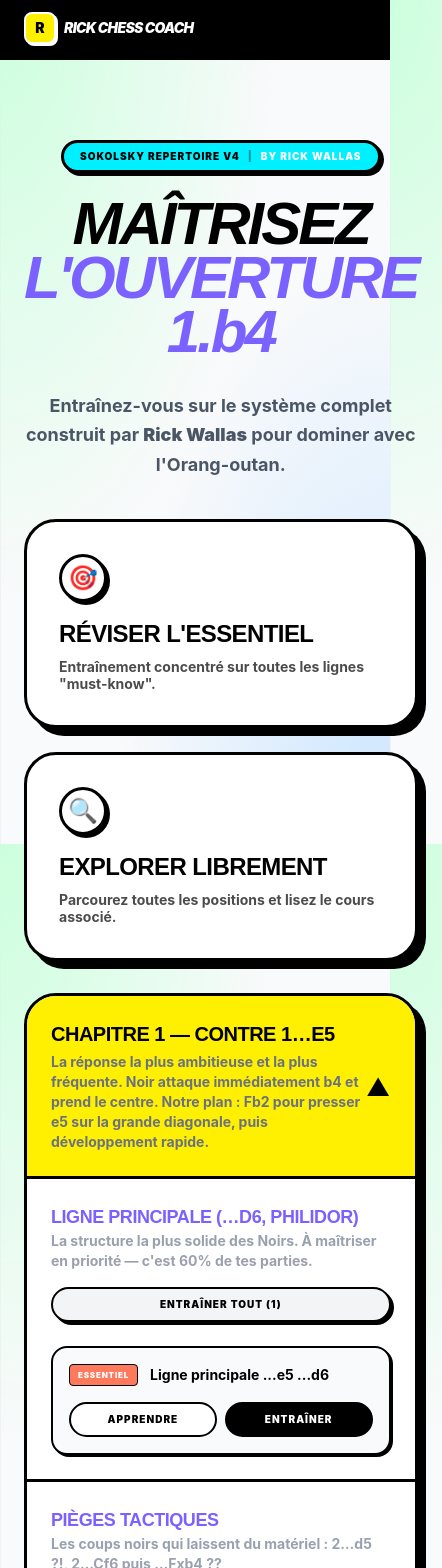
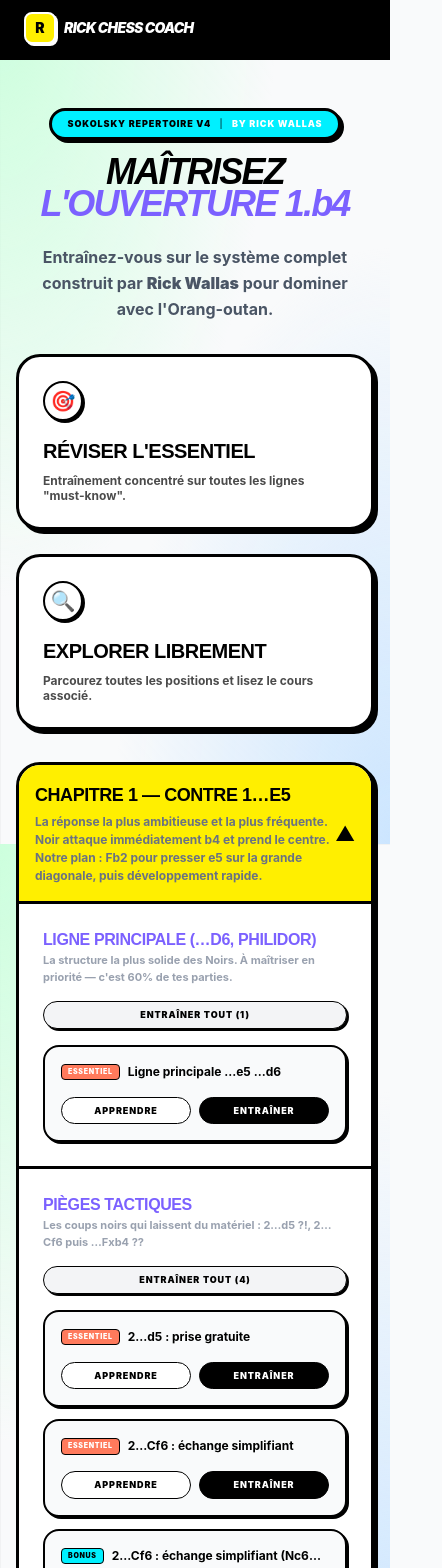
Before and after one commit to magicolala/Ouverture-b4, a React (Vite) app: page / in a window 390 px wide. Shown: the top 1568 px of the page, 442 px wide, since content can reach past the window. Built offline with nearby package versions, Linux system fonts and the light colour scheme.

Commit message:
style: improve mobile responsive design and hierarchy

```diff
--- a/src/components/RepertoireMenu.tsx
+++ b/src/components/RepertoireMenu.tsx
@@ -51,13 +51,13 @@ export function RepertoireMenu({ onStart, onExplore }: RepertoireMenuProps) {
       <div className="grid grid-cols-1 md:grid-cols-2 gap-6">
         <button
           onClick={handleMustKnow}
-          className="wero-card p-8 bg-wero-salmon group flex flex-col items-start text-left"
+          className="wero-card p-6 sm:p-8 bg-wero-salmon group flex flex-col items-start text-left"
         >
-          <div className="w-12 h-12 bg-white rounded-full border-[3px] border-black flex items-center justify-center text-2xl mb-4 shadow-[3px_3px_0_0_#000]">
+          <div className="w-10 h-10 sm:w-12 sm:h-12 bg-white rounded-full border-[2px] sm:border-[3px] border-black flex items-center justify-center text-xl sm:text-2xl mb-4 shadow-[2px_2px_0_0_#000] sm:shadow-[3px_3px_0_0_#000]">
             🎯
           </div>
-          <h2 className="text-2xl font-black uppercase tracking-tight mb-2">Réviser l'essentiel</h2>
-          <p className="font-bold opacity-70 text-sm leading-tight">
+          <h2 className="text-xl sm:text-2xl font-black uppercase tracking-tight mb-2">Réviser l'essentiel</h2>
+          <p className="font-bold opacity-70 text-[12px] sm:text-sm leading-tight">
             Entraînement concentré sur toutes les lignes "must-know".
           </p>
         </button>
@@ -65,13 +65,13 @@ export function RepertoireMenu({ onStart, onExplore }: RepertoireMenuProps) {
         {onExplore && (
           <button
             onClick={onExplore}
-            className="wero-card p-8 bg-wero-cyan group flex flex-col items-start text-left"
+            className="wero-card p-6 sm:p-8 bg-wero-cyan group flex flex-col items-start text-left"
           >
-            <div className="w-12 h-12 bg-white rounded-full border-[3px] border-black flex items-center justify-center text-2xl mb-4 shadow-[3px_3px_0_0_#000]">
+            <div className="w-10 h-10 sm:w-12 sm:h-12 bg-white rounded-full border-[2px] sm:border-[3px] border-black flex items-center justify-center text-xl sm:text-2xl mb-4 shadow-[2px_2px_0_0_#000] sm:shadow-[3px_3px_0_0_#000]">
               🔍
             </div>
-            <h2 className="text-2xl font-black uppercase tracking-tight mb-2">Explorer Librement</h2>
-            <p className="font-bold opacity-70 text-sm leading-tight">
+            <h2 className="text-xl sm:text-2xl font-black uppercase tracking-tight mb-2">Explorer Librement</h2>
+            <p className="font-bold opacity-70 text-[12px] sm:text-sm leading-tight">
               Parcourez toutes les positions et lisez le cours associé.
             </p>
           </button>
@@ -88,15 +88,15 @@ export function RepertoireMenu({ onStart, onExplore }: RepertoireMenuProps) {
             >
               <button
                 onClick={() => toggleChapter(chapter.id)}
-                className={`w-full flex items-center justify-between p-6 text-left transition-colors ${isOpen ? 'bg-wero-yellow' : 'hover:bg-gray-50'}`}
+                className={`w-full flex items-center justify-between p-4 sm:p-6 text-left transition-colors ${isOpen ? 'bg-wero-yellow' : 'hover:bg-gray-50'}`}
               >
                 <div>
-                  <h2 className="text-xl font-black uppercase tracking-tight">{chapter.title}</h2>
-                  <p className="text-sm font-bold text-gray-500 mt-1">
+                  <h2 className="text-lg sm:text-xl font-black uppercase tracking-tight">{chapter.title}</h2>
+                  <p className="text-[12px] sm:text-sm font-bold text-gray-500 mt-1">
                     {chapter.description}
                   </p>
                 </div>
-                <span className={`text-2xl transition-transform duration-300 ${isOpen ? 'rotate-180' : ''}`}>
+                <span className={`text-xl sm:text-2xl transition-transform duration-300 ${isOpen ? 'rotate-180' : ''}`}>
                   ▼
                 </span>
               </button>
@@ -111,16 +111,16 @@ export function RepertoireMenu({ onStart, onExplore }: RepertoireMenuProps) {
                         key={sub.id}
                         className="p-6 border-b-[3px] border-black last:border-b-0"
                       >
-                        <div className="flex flex-col md:flex-row md:items-end justify-between gap-4 mb-6">
+                        <div className="flex flex-col sm:flex-row sm:items-end justify-between gap-4 mb-4 sm:mb-6">
                           <div>
-                            <h3 className="text-lg font-black uppercase tracking-tight text-wero-purple">{sub.title}</h3>
-                            <p className="text-sm font-bold text-gray-400">
+                            <h3 className="text-base sm:text-lg font-black uppercase tracking-tight text-wero-purple">{sub.title}</h3>
+                            <p className="text-[11px] sm:text-sm font-bold text-gray-400">
                               {sub.description}
                             </p>
                           </div>
                           <button
                             onClick={() => onStart(lines, "practice")}
-                            className="text-[10px] font-black uppercase tracking-widest px-4 py-2 rounded-full border-[2px] border-black bg-gray-100 hover:bg-black hover:text-white transition shadow-[3px_3px_0_0_#000]"
+                            className="text-[9px] sm:text-[10px] font-black uppercase tracking-widest px-3 sm:px-4 py-1.5 sm:py-2 rounded-full border-[1.5px] sm:border-[2px] border-black bg-gray-100 hover:bg-black hover:text-white transition shadow-[2px_2px_0_0_#000] sm:shadow-[3px_3px_0_0_#000]"
                           >
                             Entraîner tout ({lines.length})
                           </button>
@@ -135,38 +135,38 @@ export function RepertoireMenu({ onStart, onExplore }: RepertoireMenuProps) {
                                 key={line.name}
                                 className="flex flex-col sm:flex-row sm:items-center gap-4 p-4 rounded-2xl border-[2px] border-black bg-gray-50 hover:bg-white transition-all shadow-[2px_2px_0_0_#000] hover:shadow-[4px_4px_0_0_#000] hover:translate-x-[-1px] hover:translate-y-[-1px]"
                               >
-                                <div className="flex items-center gap-3 flex-1">
+                                <div className="flex items-center gap-2 flex-1 min-w-0">
                                   <span
-                                    className={`text-[8px] font-black px-2 py-1 rounded border-[1.5px] tracking-widest ${badge.cls}`}
+                                    className={`text-[7px] sm:text-[8px] font-black px-1.5 py-0.5 rounded border tracking-widest shrink-0 ${badge.cls}`}
                                   >
                                     {badge.label}
                                   </span>
-                                  <span className="font-bold text-sm">
+                                  <span className="font-bold text-[12px] sm:text-sm truncate">
                                     {line.name}
                                   </span>
-                                  <div className="flex items-center gap-1">
+                                  <div className="flex items-center gap-1 shrink-0">
                                     {p?.learned && (
-                                      <span className="w-5 h-5 bg-green-500 rounded-full border-[1.5px] border-black flex items-center justify-center text-[10px] text-white font-black" title="Parcourue">
+                                      <span className="w-4 h-4 sm:w-5 sm:h-5 bg-green-500 rounded-full border border-black flex items-center justify-center text-[8px] sm:text-[10px] text-white font-black" title="Parcourue">
                                         ✓
                                       </span>
                                     )}
                                     {p && p.bestScore >= 80 && (
-                                      <span className="w-5 h-5 bg-wero-yellow rounded-full border-[1.5px] border-black flex items-center justify-center text-[10px] text-black font-black" title={`Score: ${p.bestScore}%`}>
+                                      <span className="w-4 h-4 sm:w-5 sm:h-5 bg-wero-yellow rounded-full border border-black flex items-center justify-center text-[8px] sm:text-[10px] text-black font-black" title={`Score: ${p.bestScore}%`}>
                                         ★
                                       </span>
                                     )}
                                   </div>
                                 </div>
-                                <div className="flex items-center gap-2">
+                                <div className="flex items-center gap-2 shrink-0">
                                   <button
                                     onClick={() => onStart([line], "learn")}
-                                    className="flex-1 sm:flex-none text-[10px] font-black uppercase tracking-widest px-4 py-2 rounded-full border-[2px] border-black bg-white hover:bg-wero-yellow transition"
+                                    className="flex-1 sm:flex-none text-[9px] sm:text-[10px] font-black uppercase tracking-widest px-3 sm:px-4 py-1.5 sm:py-2 rounded-full border-[1.5px] sm:border-[2px] border-black bg-white hover:bg-wero-yellow transition"
                                   >
                                     Apprendre
                                   </button>
                                   <button
                                     onClick={() => onStart([line], "practice")}
-                                    className="flex-1 sm:flex-none text-[10px] font-black uppercase tracking-widest px-4 py-2 rounded-full border-[2px] border-black bg-black text-white hover:bg-gray-800 transition"
+                                    className="flex-1 sm:flex-none text-[9px] sm:text-[10px] font-black uppercase tracking-widest px-3 sm:px-4 py-1.5 sm:py-2 rounded-full border-[1.5px] sm:border-[2px] border-black bg-black text-white hover:bg-gray-800 transition"
                                   >
                                     Entraîner
                                   </button>
--- a/src/index.css
+++ b/src/index.css
@@ -37,10 +37,16 @@ button, a, input[type="button"], input[type="submit"] {
 @layer utilities {
   .wero-card {
     @apply border-[3px] border-black bg-white rounded-[2rem] shadow-[8px_8px_0_0_#000] transition-all active:translate-x-[2px] active:translate-y-[2px] active:shadow-[4px_4px_0_0_#000];
+    @media (max-width: 640px) {
+      @apply rounded-[1.5rem] shadow-[4px_4px_0_0_#000] active:shadow-[2px_2px_0_0_#000];
+    }
   }
 
   .wero-button {
     @apply px-6 py-3 border-[3px] border-black rounded-full font-black uppercase tracking-wider shadow-[4px_4px_0_0_#000] transition-all hover:translate-x-[-2px] hover:translate-y-[-2px] hover:shadow-[6px_6px_0_0_#000] active:translate-x-[2px] active:translate-y-[2px] active:shadow-[2px_2px_0_0_#000];
+    @media (max-width: 640px) {
+      @apply px-4 py-2 text-xs border-[2px] shadow-[2px_2px_0_0_#000] hover:shadow-[4px_4px_0_0_#000];
+    }
   }
 
   .wero-input {
--- a/src/pages/HomePage.tsx
+++ b/src/pages/HomePage.tsx
@@ -25,17 +25,17 @@ export function HomePage({ onStart, onExplore, onAdmin }: HomePageProps) {
       </div>
 
       {/* Hero Section */}
-      <section className="pt-20 pb-12 px-6 text-center max-w-4xl mx-auto flex-1">
-        <div className="inline-flex items-center gap-2 px-4 py-1.5 rounded-full bg-wero-cyan border-[3px] border-black font-black text-[10px] uppercase tracking-widest mb-6 shadow-[3px_3px_0_0_#000]">
+      <section className="pt-12 sm:pt-20 pb-8 sm:pb-12 px-4 sm:px-6 text-center max-w-4xl mx-auto flex-1">
+        <div className="inline-flex items-center gap-2 px-4 py-1.5 rounded-full bg-wero-cyan border-[3px] border-black font-black text-[9px] sm:text-[10px] uppercase tracking-widest mb-4 sm:mb-6 shadow-[3px_3px_0_0_#000]">
           <span>Sokolsky Repertoire v4</span>
           <span className="opacity-40">|</span>
           <span className="text-white">By Rick Wallas</span>
         </div>
-        <h1 className="text-6xl md:text-8xl font-[900] leading-[0.9] tracking-tighter mb-8 italic">
+        <h1 className="text-4xl sm:text-6xl md:text-8xl font-[900] leading-[0.9] tracking-tighter mb-6 sm:mb-8 italic">
           MAÎTRISEZ <br />
           <span className="text-wero-purple">L'OUVERTURE 1.b4</span>
         </h1>
-        <p className="text-lg md:text-xl font-bold text-gray-600 max-w-xl mx-auto leading-relaxed mb-10">
+        <p className="text-base sm:text-lg md:text-xl font-bold text-gray-600 max-w-xl mx-auto leading-relaxed mb-8 sm:mb-10 px-4 sm:px-0">
           Entraînez-vous sur le système complet construit par <strong>Rick Wallas</strong> pour dominer avec l'Orang-outan.
         </p>
 
```
Also changed, not shown: src/components/LichessStats.tsx (+4 -4 lines), src/pages/ExplorerPage.tsx (+13 -13 lines), src/pages/SessionPage.tsx (+8 -8 lines).
